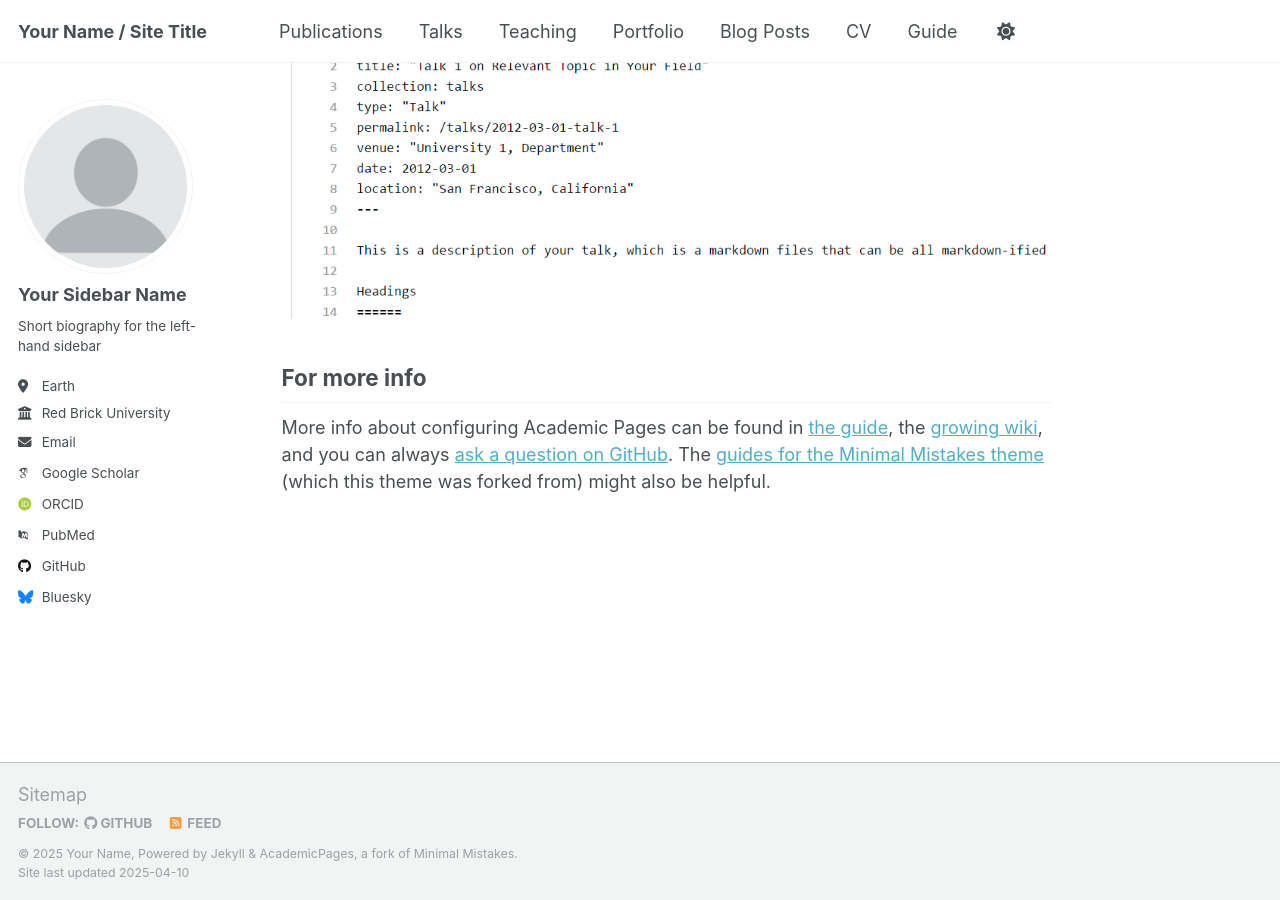
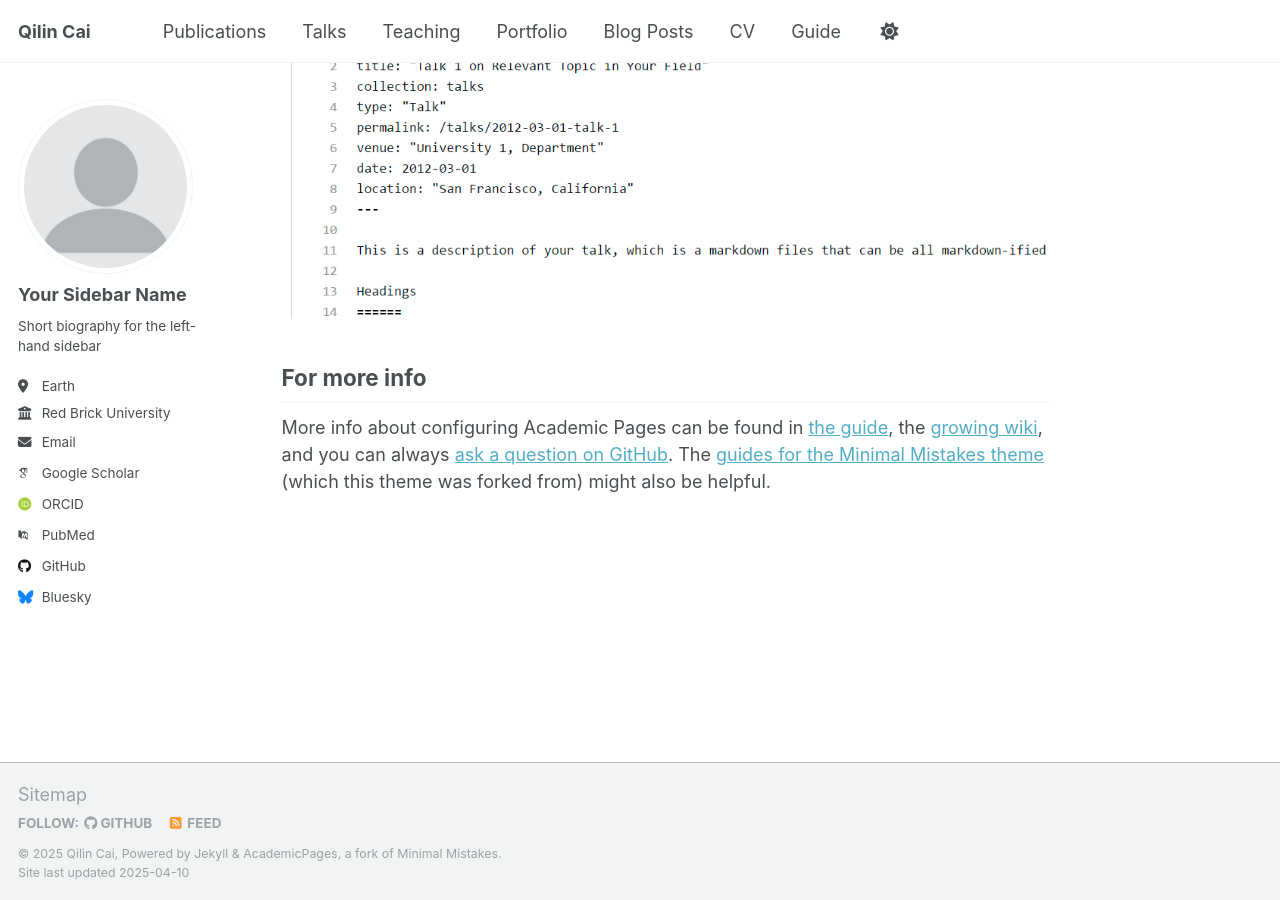
Before and after one commit to r0o0r/Qilin.github.io, a Jekyll site: the page built from _pages/about.md, in a window 1280 px wide and 900 px high, scrolled down 2636 px. Built offline with Jekyll 4.4.1, drawn with Linux system fonts in a browser that asks for light colours; some web fonts are replaced.

Commit message:
Update _config.yml
增加姓名

```diff
--- a/_config.yml
+++ b/_config.yml
@@ -9,10 +9,10 @@
 # Basic Site Settings
 locale                   : "en-US"
 site_theme               : "default"
-title                    : "Your Name / Site Title"
+title                    : "Qilin Cai"
 title_separator          : "-"
-name                     : &name "Your Name"
-description              : &description "personal description"
+name                     : &name "Qilin Cai"
+description              : &description "My homepage"
 url                      : https://academicpages.github.io # the base hostname & protocol for your site e.g. "https://[your GitHub username].github.io"
 baseurl                  : "" # the subpath of your site, e.g. "/blog"
 repository               : "academicpages/academicpages.github.io"
```
